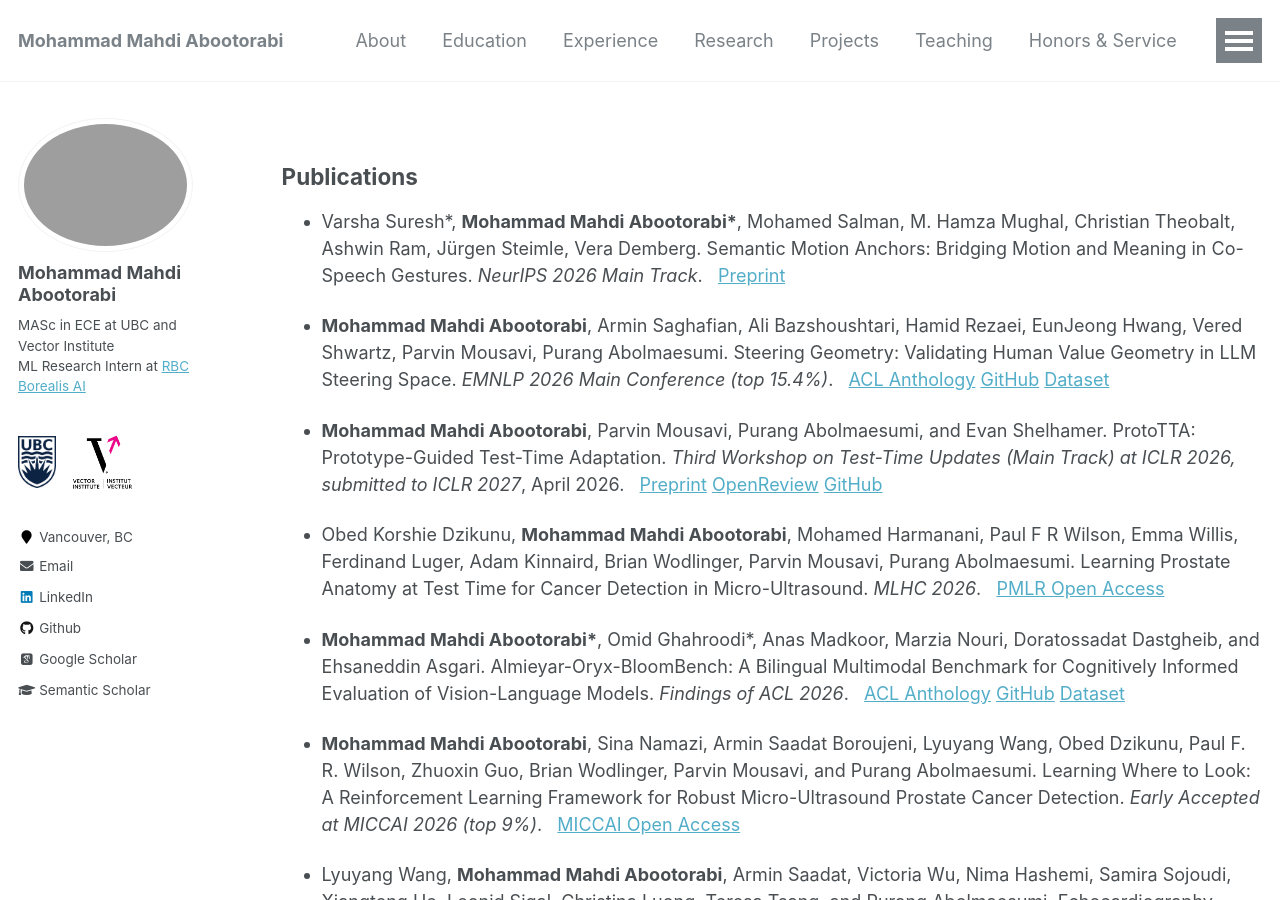
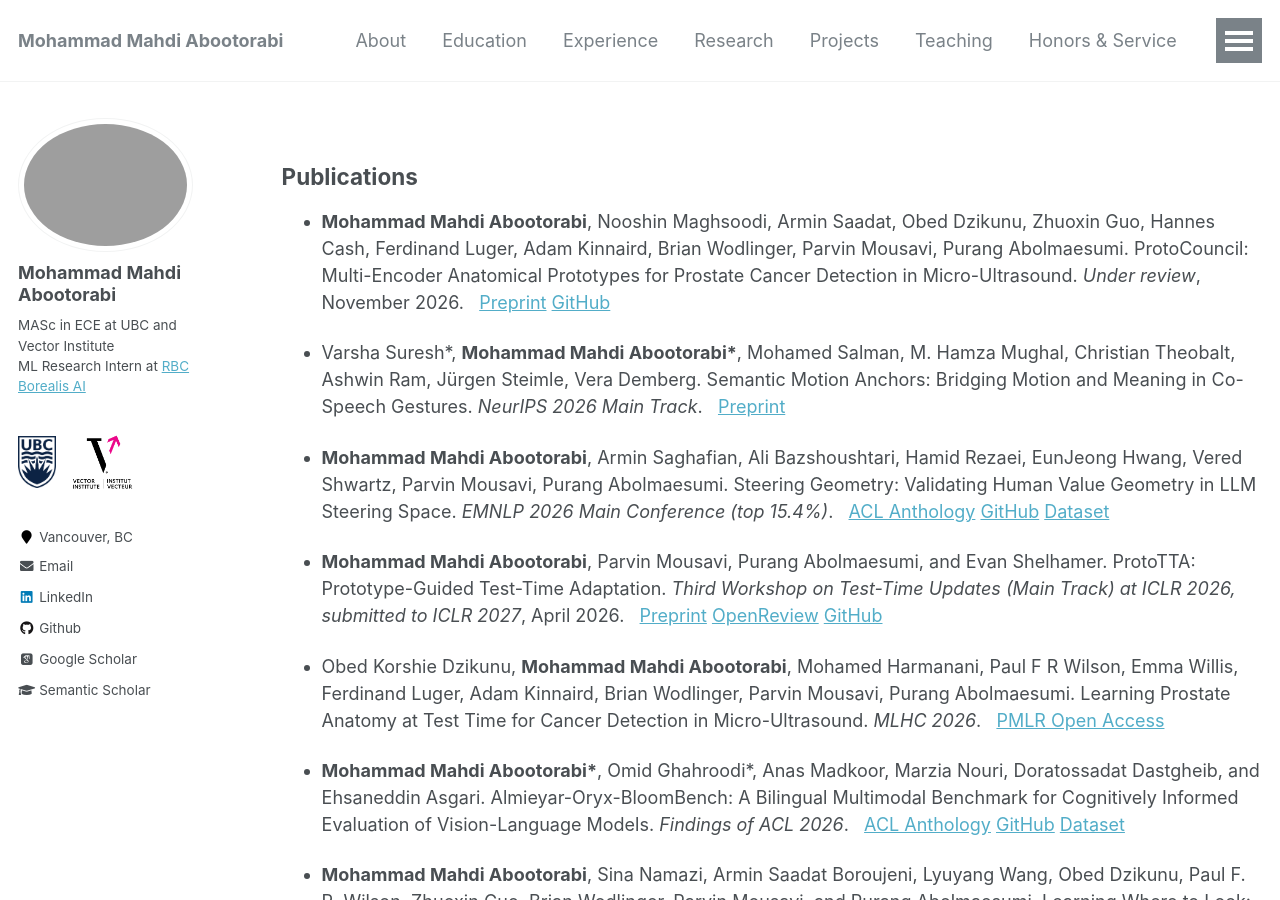
Before and after one commit to aboots/aboots.github.io, a Jekyll site: the page built from _pages/research.md, in a window 1280 px wide and 900 px high. Built offline with Jekyll 4.4.1, drawn with Linux system fonts in a browser that asks for light colours; nearby versions of some CDN libraries; some web fonts are replaced.

Commit message:
Add ProtoCouncil to the publications list. (#7)
List the November 2026 preprint first, marked under review, with the same author highlighting and arXiv and GitHub links as the other entries.

Co-authored-by: Cursor Agent <cursoragent@cursor.com>
Co-authored-by: Mahdi Abootorabi <aboots@users.noreply.github.com>

```diff
--- a/_pages/research.md
+++ b/_pages/research.md
@@ -5,6 +5,8 @@ permalink: /research/
 author_profile: true
 ---
 ## Publications
+
+- **Mohammad Mahdi Abootorabi**, Nooshin Maghsoodi, Armin Saadat, Obed Dzikunu, Zhuoxin Guo, Hannes Cash, Ferdinand Luger, Adam Kinnaird, Brian Wodlinger, Parvin Mousavi, Purang Abolmaesumi. ProtoCouncil: Multi-Encoder Anatomical Prototypes for Prostate Cancer Detection in Micro-Ultrasound. *Under review*, November 2026. &nbsp; [Preprint](https://arxiv.org/abs/2611.09058) [GitHub](https://github.com/DeepRCL/ProtoCouncil)
 
 - Varsha Suresh\*, **Mohammad Mahdi Abootorabi\***, Mohamed Salman, M. Hamza Mughal, Christian Theobalt, Ashwin Ram, Jürgen Steimle, Vera Demberg. Semantic Motion Anchors: Bridging Motion and Meaning in Co-Speech Gestures. *NeurIPS 2026 Main Track*. &nbsp; [Preprint](https://arxiv.org/abs/2605.30608)
 
```
